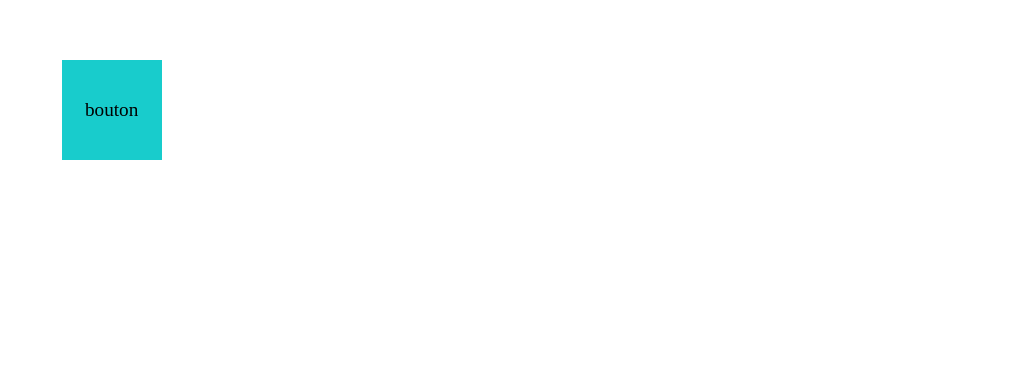
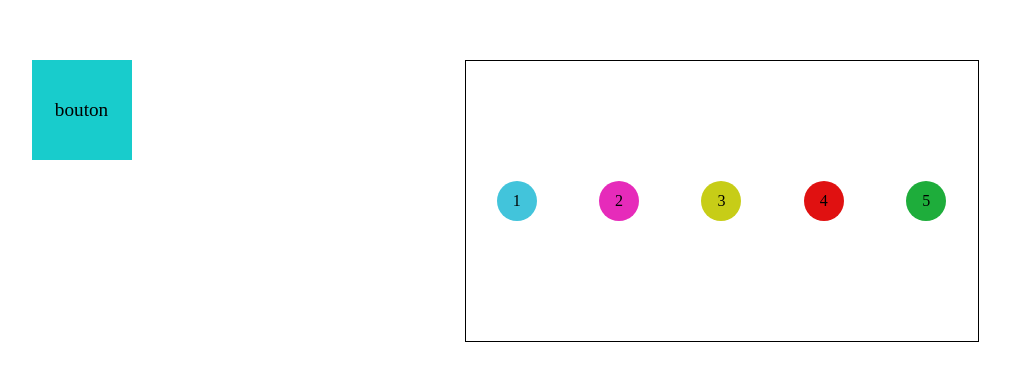
Before and after one commit to LksRolls/Exercice_Animation, a plain HTML site: page index.html in a window 1280 px wide. Shown: the part 996-1376 px from the top of the page, without its empty margins (135-1145 px from the left). Drawn offline with Linux system fonts and the light colour scheme.

Commit message:
Debut Balle attente

```diff
--- a/assets/styles/style.css
+++ b/assets/styles/style.css
@@ -154,3 +154,68 @@ header {
         padding-bottom: 0px;
     }
 }
+
+.Attente{
+    display: flex;
+    justify-content: space-around;
+    align-items: center;
+    height: 40%;
+    width: 40%;
+    border: 1px solid black;
+
+}
+
+#ball1, #ball2, #ball3, #ball4, #ball5{
+    width: 40px;
+    height: 40px;
+    border-radius: 50%;
+    display: flex;
+    justify-content: center;
+    align-items: center;
+    top: 0;
+    left: 0;
+}
+
+#ball1{
+    animation: attente 5s infinite;
+    background-color: #42c4db;
+}
+
+#ball2{
+    animation: attente 5s infinite 0.2s;
+    background-color: #e62bba;
+}
+
+#ball3{
+    animation: attente 5s infinite 0.4s;
+    background-color: #c7cd17;
+}
+
+#ball4{
+    animation: attente 5s infinite 0.6s;
+    background-color: #e01111;
+}
+
+#ball5{
+    animation: attente 5s infinite 0.6s;
+    background-color: #1ead3b;
+}
+
+@keyframes attente {
+    0% {
+        top: 0;
+        left: 0;
+    }
+    25% {
+        top: 0;
+        left: 100%;
+    }
+    50% {
+        top: 100%;
+        left: 100%;
+    }
+    75% {
+        top: 100%;
+        left: 0;
+    }
+}
--- a/index.html
+++ b/index.html
@@ -19,17 +19,29 @@
             <div class="loader3"></div>
         </div>
     </section>
+
     <section class="content2">
         <div class="descend">
             <a>
                 bouton
             </a>
         </div>
-        <div class="Queue">
-
-        </div>
-        <div class="Animation3D">
-
+        <div class="Attente">
+            <div id="ball1">
+                1
+            </div>
+            <div id="ball2">
+                2
+            </div>
+            <div id="ball3">
+                3
+            </div>
+            <div id="ball4">
+                4
+            </div>
+            <div id="ball5">
+                5
+            </div>
         </div>
 </body>
 </html>
```
